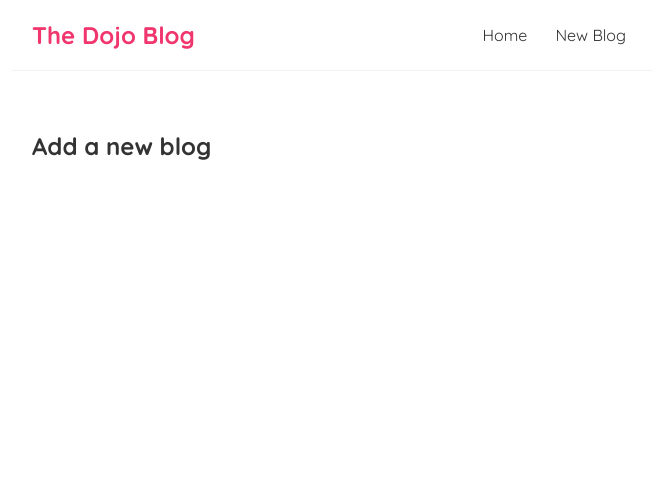
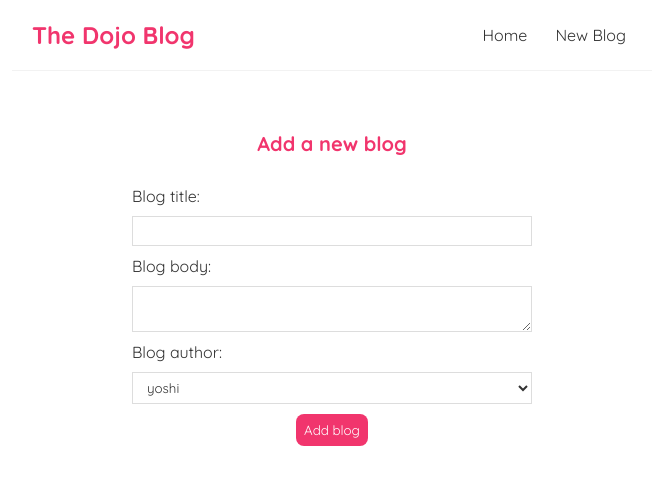
Before and after one commit to deandevio/react-dojo-blog, a React (Create React App) app: page /create in a window 1280 px wide. Shown: the top 484 px of the page, without its empty margins (308-964 px from the left). Built offline with nearby package versions, Linux system fonts and the light colour scheme.

Commit message:
added basic crud functionality

```diff
--- a/data/db.json
+++ b/data/db.json
@@ -11,6 +11,12 @@
       "body": "Lorem ipsum dolor sit amet, consectetur adipiscing elit, sed do eiusmod tempor incididunt ut labore et dolore magna aliqua. Habitant morbi tristique senectus et netus et malesuada fames ac. Suscipit adipiscing bibendum est ultricies integer quis auctor elit sed. A erat nam at lectus urna duis convallis. Morbi tempus iaculis urna id. Ultrices sagittis orci a scelerisque purus semper eget duis. Sed augue lacus viverra vitae. Egestas congue quisque egestas diam in arcu cursus euismod quis. Imperdiet massa tincidunt nunc pulvinar. Adipiscing elit duis tristique sollicitudin nibh sit amet commodo. Tortor at risus viverra adipiscing at. In vitae turpis massa sed. Leo urna molestie at elementum eu facilisis sed. Massa sapien faucibus et molestie ac feugiat sed lectus. Sed risus ultricies tristique nulla aliquet enim tortor at. Egestas pretium aenean pharetra magna ac placerat vestibulum lectus. Ut diam quam nulla porttitor.",
       "author": "yarin",
       "id": 2
+    },
+    {
+      "title": "adgadgdagadgad",
+      "body": "adgdagadggagadgadgadgadg",
+      "author": "yoshi",
+      "id": 3
     }
   ]
 }
--- a/src/BlogDetails.js
+++ b/src/BlogDetails.js
@@ -1,9 +1,19 @@
-import { useParams } from "react-router-dom";
+import { useHistory, useParams } from "react-router-dom";
 import useFetch from "./usefetch";
 
 const BlogDetails = () => {
   const { id } = useParams();
   const { data: blog, isLoading, error } = useFetch(`http://localhost:5000/blogs/${id}`);
+  const history = useHistory();
+
+  const deleteBlog = () => {
+    fetch(`http://localhost:5000/blogs/${blog.id}`, {
+      method: "DELETE",
+    }).then(() => {
+      history.push("/");
+    });
+  };
+
   return (
     <div className="blog-details">
       {isLoading && <div>Loading...</div>}
@@ -13,6 +23,7 @@ const BlogDetails = () => {
           <h2>{blog.title}</h2>
           <p>Written by {blog.author}</p>
           <div>{blog.body}</div>
+          <button onClick={deleteBlog}>delete</button>
         </article>
       )}
     </div>
--- a/src/Create.js
+++ b/src/Create.js
@@ -1,7 +1,45 @@
+import { useState } from "react";
+import { useHistory } from "react-router-dom";
+
 const Create = () => {
+  const [title, setTitle] = useState("");
+  const [body, setBody] = useState("");
+  const [author, setAuthor] = useState("yoshi");
+  const [isLoading, setIsLoading] = useState(false);
+  const history = useHistory();
+
+  const handleSubmit = (e) => {
+    e.preventDefault();
+    const blog = { title, body, author };
+    setIsLoading(true);
+    setTimeout(() => {
+      fetch("http://localhost:5000/blogs", {
+        method: "POST",
+        headers: { "Content-Type": "application/json" },
+        body: JSON.stringify(blog),
+      }).then(() => {
+        setIsLoading(false);
+        history.push("/");
+      });
+    }, 500);
+  };
+
   return (
     <div className="create">
       <h2>Add a new blog</h2>
+      <form onSubmit={handleSubmit}>
+        <label>Blog title:</label>
+        <input type="text" required value={title} onChange={(e) => setTitle(e.target.value)} />
+        <label>Blog body:</label>
+        <textarea required value={body} onChange={(e) => setBody(e.target.value)}></textarea>
+        <label>Blog author:</label>
+        <select value={author} onChange={(e) => setAuthor(e.target.value)}>
+          <option value="mario">mario</option>
+          <option value="yoshi">yoshi</option>
+        </select>
+        {!isLoading && <button>Add blog</button>}
+        {isLoading && <button disabled>Adding blog...</button>}
+      </form>
     </div>
   );
 };
--- a/src/index.css
+++ b/src/index.css
@@ -72,4 +72,45 @@
   padding: 8px;
   border-radius: 8px;
   cursor: pointer;
+  font-size: 1rem;
 }
+
+/* Create new blog form */
+
+.create {
+  max-width: 400px;
+  margin: 0 auto;
+  text-align: center;
+}
+
+.create label {
+  text-align: left;
+  display: block;
+}
+
+.create h2 {
+  font-size: 20px;
+  color: #f1356d;
+  margin-bottom: 30px;
+}
+
+.create input,
+.create textarea,
+.create select {
+  width: 100%;
+  padding: 6px 10px;
+  margin: 10px 0;
+  border: 1px solid #ddd;
+  box-sizing: border-box;
+  display: block;
+  background: #fff;
+}
+
+.create button {
+  background: #f1356d;
+  color: #fff;
+  border: 0;
+  padding: 8px;
+  border-radius: 8px;
+  cursor: pointer;
+}
```
